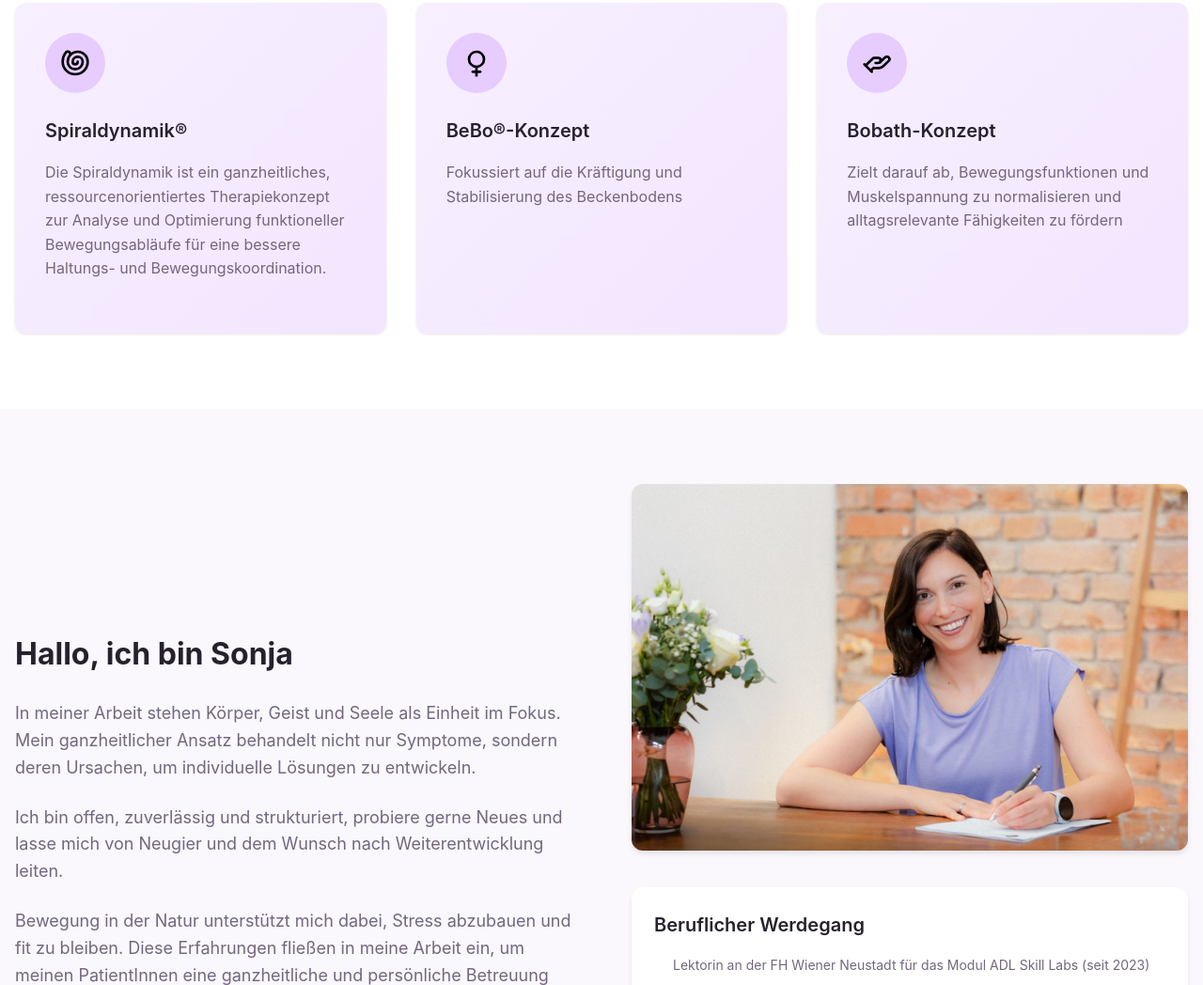
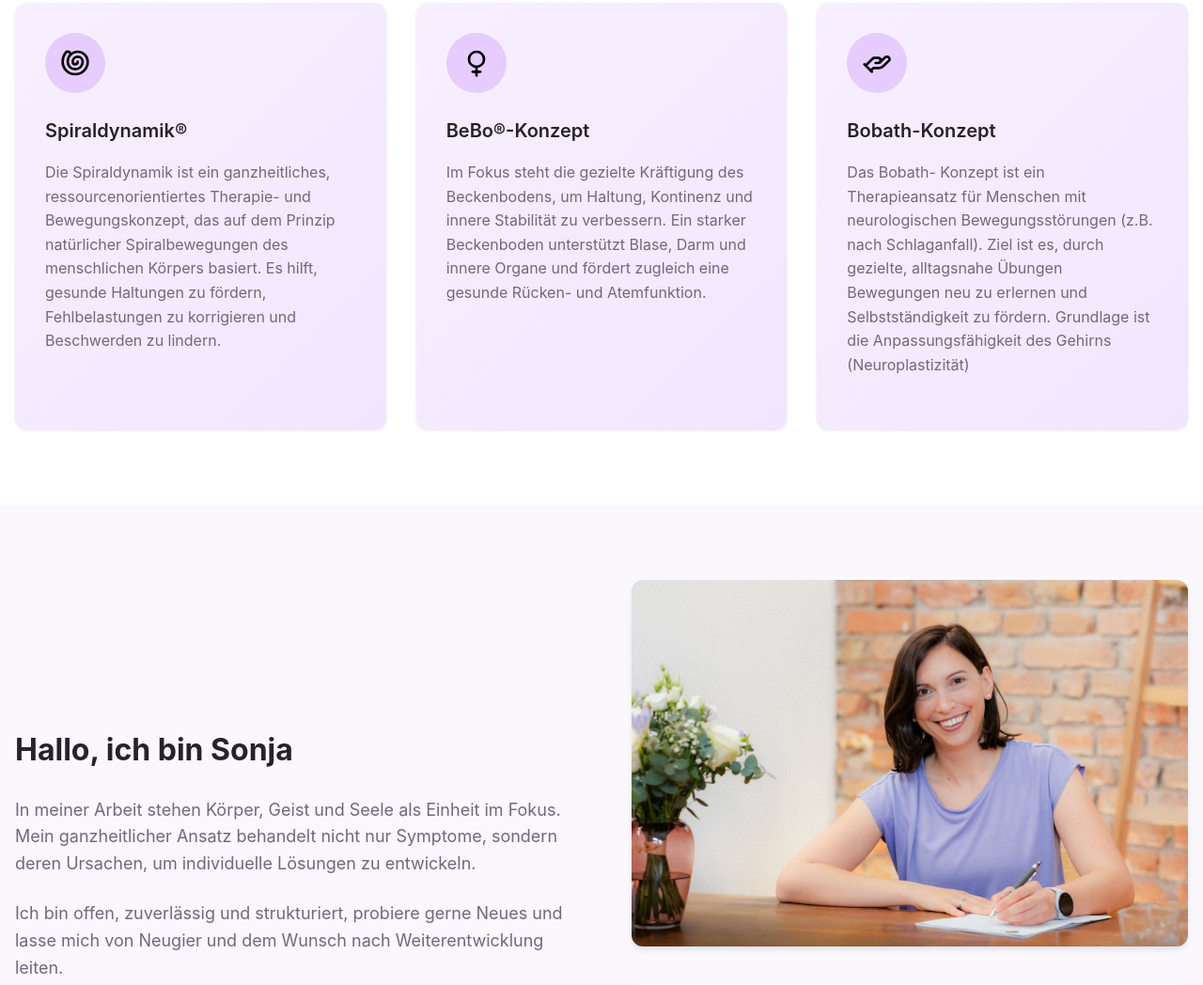
Before and after one commit to SonjaErgotherapie/sonjaergotherapie.github.io, a plain HTML site: page index.html in a window 1280 px wide. Shown: the part 1085-2133 px from the top of the page at 94% size. Drawn offline with nearby package versions, Linux system fonts and the light colour scheme.

Commit message:
small text changes and added links

```diff
--- a/index.html
+++ b/index.html
@@ -10,7 +10,7 @@
   <meta name="keywords" content="Ergotherapie, Spiraldynamik, Beckenboden, Rollstuhltraining, Neurologie, Orthopädie, Geriatrie, Wien, Physiotherapie, Rehabilitation">
   <meta name="robots" content="index, follow">
   <meta name="author" content="Sonja Janele-Rasic">
-  <link rel="canonical" href="https://sonjaergotherapie.github.io/">
+  <link rel="canonical" href="http://www.ergotherapie-janele.at">
 
   <!-- Schema.org structured data -->
   <script type="application/ld+json">
@@ -163,7 +163,9 @@
             <i data-lucide="shell" class="icon-xl"></i>
           </div>
           <h3>Spiraldynamik®</h3>
-          <p>Die Spiraldynamik ist ein ganzheitliches, ressourcenorientiertes Therapiekonzept zur Analyse und Optimierung funktioneller Bewegungsabläufe für eine bessere Haltungs- und Bewegungskoordination.</p>
+          <p>Die Spiraldynamik ist ein ganzheitliches, ressourcenorientiertes Therapie- und Bewegungskonzept, das auf
+			dem Prinzip natürlicher Spiralbewegungen des menschlichen Körpers basiert. Es hilft, gesunde Haltungen zu
+			fördern, Fehlbelastungen zu korrigieren und Beschwerden zu lindern.</p>
         </div>
 
         <div class="card card-gradient-primary">
@@ -171,7 +173,9 @@
             <i data-lucide="venus" class="icon-xl"></i>
           </div>
           <h3>BeBo®-Konzept</h3>
-          <p>Fokussiert auf die Kräftigung und Stabilisierung des Beckenbodens</p>
+          <p>Im Fokus steht die gezielte Kräftigung des Beckenbodens, um Haltung, Kontinenz und innere Stabilität zu
+			verbessern. Ein starker Beckenboden unterstützt Blase, Darm und innere Organe und fördert zugleich eine
+			gesunde Rücken- und Atemfunktion.</p>
         </div>
 
         <div class="card card-gradient-primary">
@@ -179,8 +183,9 @@
             <i data-lucide="hand-helping" class="icon-xl"></i>
           </div>
           <h3>Bobath-Konzept</h3>
-          <p>Zielt darauf ab, Bewegungsfunktionen und Muskelspannung zu normalisieren und alltagsrelevante Fähigkeiten
-            zu fördern</p>
+          <p>Das Bobath- Konzept ist ein Therapieansatz für Menschen mit neurologischen Bewegungsstörungen (z.B.
+			nach Schlaganfall). Ziel ist es, durch gezielte, alltagsnahe Übungen Bewegungen neu zu erlernen und
+			Selbstständigkeit zu fördern. Grundlage ist die Anpassungsfähigkeit des Gehirns (Neuroplastizität)</p>
         </div>
       </div>
     </div>
@@ -702,6 +707,7 @@
 
           <div class="form-footer">
             <p>Adresse: Hernalser Hauptstraße 24-26/Hof 1, 1170 Wien</p>
+			<p><a href="https://www.pih.wien" style="color: black;">PIH Websit</a></p>
             <p>Rufen Sie an für eine Terminvereinbarung</p>
           </div>
         </div>
@@ -718,8 +724,14 @@
           <p class="footer-description">
             Staatlich anerkannte Ergotherapeutin<br />
             Spiraldynamik® Fachkraft<br />
-            BeBo® Kursleiterin
+            BeBo® Kursleiterin <br /> <br />
+			<a href="www.spiraldynamik.com" style="color: hsl(270, 10%, 35%);">Spiraldynamik® Website</a>
+		    <br>
+		    <a href="www.beckenboden.com" style="color: hsl(270, 10%, 35%);">BeBo®-Konzept Website</a>
           </p>
+
+
+
         </div>
 
         <div>
```
Also changed, not shown: datenschutz.html (+6 -2 lines), impressum.html (+4 -1 lines), sonjaslideshow (10).jpg.
